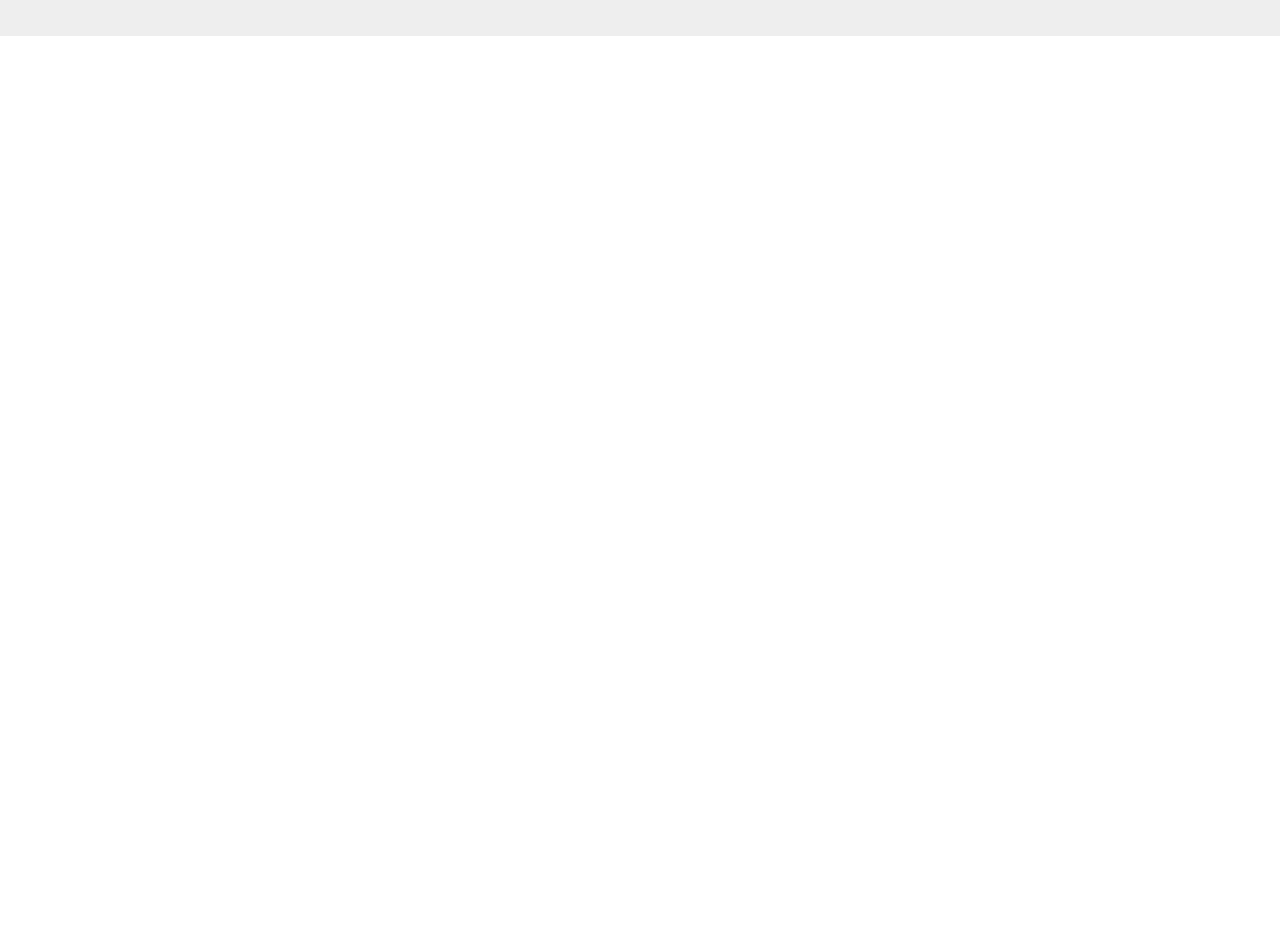
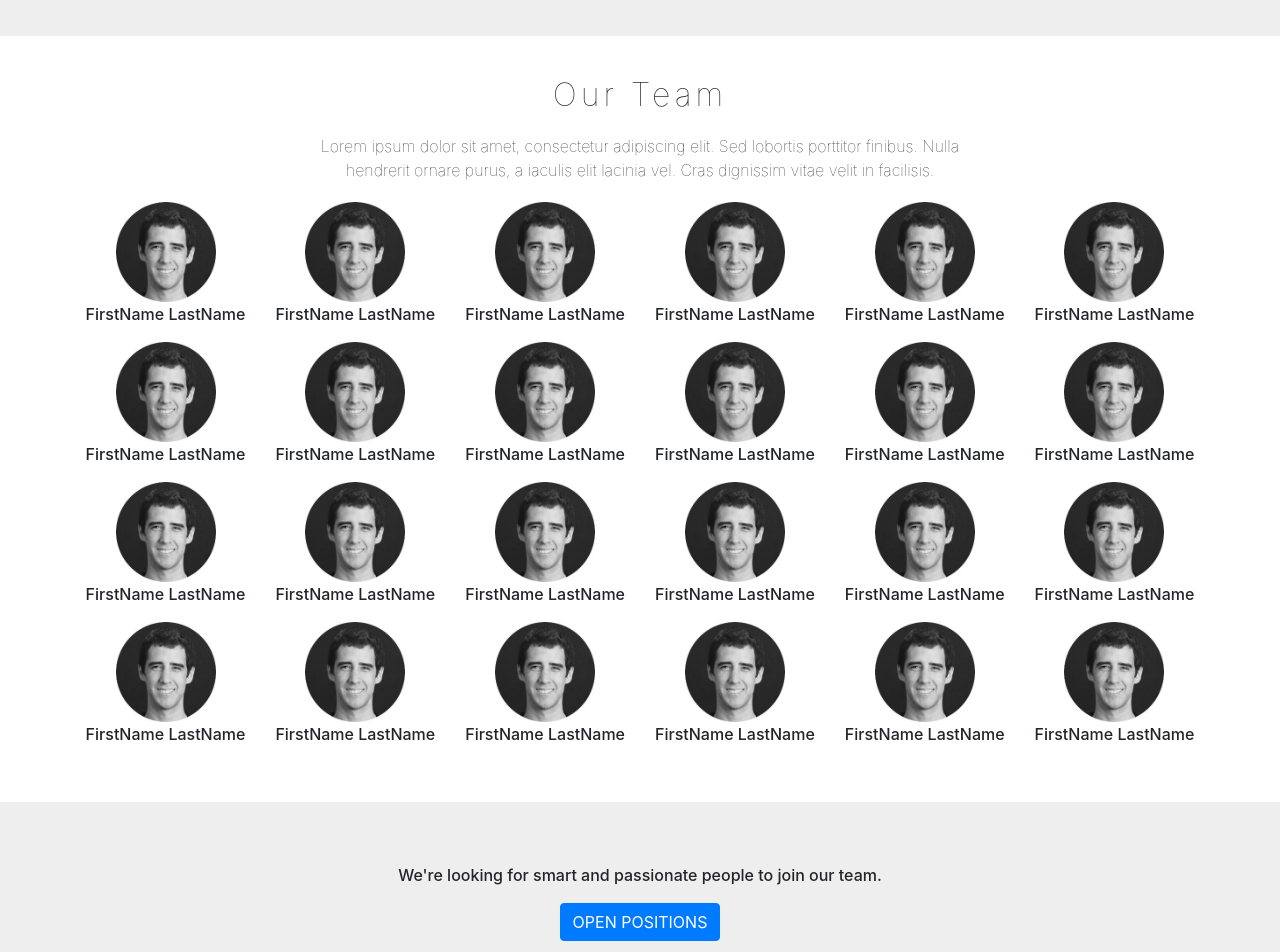
Before and after one commit to ethanvernon/company-page, a React (Create React App) app: page /about in a window 1280 px wide. Shown: the part 420-1372 px from the top of the page. Before the commit the page ends 800 px from the top, so only its background shows below. Built offline with nearby package versions, Linux system fonts and the light colour scheme.

Commit message:
About.js, Footer.js, css

```diff
--- a/src/About.js
+++ b/src/About.js
@@ -6,12 +6,14 @@ import './App.css';
 import product from './product.jpg';
 import icon from './icon.png';
 import book from './book.jpg';
+import headshot from './profile.jpg'
 import { FontAwesomeIcon } from '@fortawesome/react-fontawesome';
 import { faCoffee } from '@fortawesome/free-solid-svg-icons';
 import { faLinkedinIn } from '@fortawesome/free-brands-svg-icons';
 import { faGithub } from '@fortawesome/free-brands-svg-icons';
 import { faCodepen } from '@fortawesome/free-brands-svg-icons';
 import {faAngleDoubleUp} from '@fortawesome/free-solid-svg-icons';
+import {Footer} from './Footer';
 
 
 export class About extends Component {
@@ -29,6 +31,117 @@ export class About extends Component {
 				<p>Cras sit amet metus vel lorem hendrerit dictum. Praesent condimentum magna in tempor dapibus. Praesent lobortis suscipit nisi vitae cursus.</p>
 			</div>
 
+			<div className='team'>
+				<h2>Our Team</h2>
+				<div className='description'>
+					<p>Lorem ipsum dolor sit amet, consectetur adipiscing elit. Sed lobortis porttitor finibus. Nulla hendrerit ornare purus, a iaculis elit lacinia vel. Cras dignissim vitae velit in facilisis.</p>
+				</div>
+
+				<Col>
+					<img src={headshot}/>
+					<p>FirstName LastName</p>
+				</Col>
+				<Col>
+					<img src={headshot}/>
+					<p>FirstName LastName</p>
+				</Col>
+				<Col>
+					<img src={headshot}/>
+					<p>FirstName LastName</p>
+				</Col>
+				<Col>
+					<img src={headshot}/>
+					<p>FirstName LastName</p>
+				</Col>
+				<Col>
+					<img src={headshot}/>
+					<p>FirstName LastName</p>
+				</Col>
+				<Col>
+					<img src={headshot}/>
+					<p>FirstName LastName</p>
+				</Col>
+				<Col>
+					<img src={headshot}/>
+					<p>FirstName LastName</p>
+				</Col>
+				<Col>
+					<img src={headshot}/>
+					<p>FirstName LastName</p>
+				</Col>
+				<Col>
+					<img src={headshot}/>
+					<p>FirstName LastName</p>
+				</Col>
+				<Col>
+					<img src={headshot}/>
+					<p>FirstName LastName</p>
+				</Col>
+				<Col>
+					<img src={headshot}/>
+					<p>FirstName LastName</p>
+				</Col>
+				<Col>
+					<img src={headshot}/>
+					<p>FirstName LastName</p>
+				</Col>
+				<Col>
+					<img src={headshot}/>
+					<p>FirstName LastName</p>
+				</Col>
+				<Col>
+					<img src={headshot}/>
+					<p>FirstName LastName</p>
+				</Col>
+				<Col>
+					<img src={headshot}/>
+					<p>FirstName LastName</p>
+				</Col>
+				<Col>
+					<img src={headshot}/>
+					<p>FirstName LastName</p>
+				</Col>
+				<Col>
+					<img src={headshot}/>
+					<p>FirstName LastName</p>
+				</Col>
+				<Col>
+					<img src={headshot}/>
+					<p>FirstName LastName</p>
+				</Col>
+				<Col>
+					<img src={headshot}/>
+					<p>FirstName LastName</p>
+				</Col>
+				<Col>
+					<img src={headshot}/>
+					<p>FirstName LastName</p>
+				</Col>
+				<Col>
+					<img src={headshot}/>
+					<p>FirstName LastName</p>
+				</Col>
+				<Col>
+					<img src={headshot}/>
+					<p>FirstName LastName</p>
+				</Col>
+				<Col>
+					<img src={headshot}/>
+					<p>FirstName LastName</p>
+				</Col>
+				<Col>
+					<img src={headshot}/>
+					<p>FirstName LastName</p>
+				</Col>
+			</div>
+
+			<div className='hire-plug'>
+				<p>We're looking for smart and passionate people to join our team.</p>
+				<Button color='primary'>OPEN POSITIONS</Button>
+			</div>
+
+			<Footer/>
+
 		</div>
 	    );
   }
--- a/src/App.css
+++ b/src/App.css
@@ -350,15 +350,79 @@ li a:hover {
   background-color:#eee;
   height:200px;
   text-align:center;
-  padding:75px;
+  display:flex;
+  flex-direction: column;
+  align-items: center;
+  justify-content: center;
 }
 
 .one-line p {
-  font-size:19px;
+  font-size:18px;
   margin:0px auto;
+  width:90%;
   max-width:800px;
   font-weight:500;
 }
+
+/*-----------------------------------------Team-----------------------------------------------------------------------------*/
+/*--------------------------------------------------------------------------------------------------------------------------*/
+
+.team {
+  text-align:center;
+  margin-bottom:40px;
+}
+
+.team h2 {
+  padding-top:40px;
+  font-weight:100;
+  letter-spacing: 4px;
+  margin-bottom:20px;
+}
+
+.team .description {
+  height:fit-content;
+  width:90%;
+  max-width:700px;
+  margin:20px auto;
+}
+
+.team .description p {
+  font-weight:100;
+  max-width:700px;
+}
+
+.team img {
+  max-width:100px;
+}
+
+.team p {
+  font-weight:500;
+}
+
+.team .col {
+  width:initial !important;
+  display:inline-block;
+}
+
+/*-----------------------------------------Hire-plug------------------------------------------------------------------------*/
+/*--------------------------------------------------------------------------------------------------------------------------*/
+
+.hire-plug {
+  height:200px;
+  background-color:#eee;
+  text-align:center;
+  display:flex;
+  flex-direction: column;
+  align-items: center;
+  justify-content: center;
+  font-weight:500;
+}
+
+.hire-plug p {
+  width:80%;
+  max-width:700px;
+}
+
 
 /*--------------------------------------------------------------------------------------------------------------------------*/
 /*-----------------------------------------media queries >767px-------------------------------------------------------------*/
--- /dev/null
+++ b/src/Footer.js
@@ -0,0 +1,32 @@
+import React, { Component } from 'react';
+import 'bootstrap/dist/css/bootstrap.min.css';
+import './App.css';
+import { FontAwesomeIcon } from '@fortawesome/react-fontawesome';
+import { faLinkedinIn } from '@fortawesome/free-brands-svg-icons';
+import { faGithub } from '@fortawesome/free-brands-svg-icons';
+import { faCodepen } from '@fortawesome/free-brands-svg-icons';
+import {faAngleDoubleUp} from '@fortawesome/free-solid-svg-icons';
+
+
+export class Footer extends Component {
+	render() {
+		return (
+			<div className='footer'>
+				<div className='social-media'>
+					<a href="https://github.com/ethanvernon" target="_blank" rel="noopener noreferrer">
+						<FontAwesomeIcon icon={ faGithub } size='1x' transform="grow-10" color='gray' className='social-icons'/>
+					</a>
+					<a href="https://www.linkedin.com/in/ethanvernon/" target="_blank" rel="noopener noreferrer">
+						<FontAwesomeIcon icon={ faLinkedinIn } size='1x' transform="grow-10" color='gray' className='social-icons'/>
+					</a>
+				</div>
+				<p>Handcrafted by me © Ethan Vernon</p>
+				<div className='up-container'>
+					<a href="#top">
+						<FontAwesomeIcon icon={ faAngleDoubleUp } size='2x' transform="grow-1"  className='back-top'/>
+					</a>
+				</div>
+			</div>
+		);
+	}
+}
--- a/src/Header.js
+++ b/src/Header.js
@@ -30,7 +30,7 @@ export class Header extends Component {
 	render() {
 	return (
 		<Navbar color='light' light expand='md'>
-			<NavbarBrand href="/" className="mr-auto">Your logo</NavbarBrand>
+			<NavbarBrand href="/" className="mr-auto"><Link to="/">Your Logo</Link></NavbarBrand>
 			<NavbarToggler onClick={this.toggle} className='mr-2'/>
 			<Collapse isOpen={this.state.isOpen} navbar>
 				<Nav navbar className='ml-auto'>
--- a/src/Home.js
+++ b/src/Home.js
@@ -12,6 +12,7 @@ import { faLinkedinIn } from '@fortawesome/free-brands-svg-icons';
 import { faGithub } from '@fortawesome/free-brands-svg-icons';
 import { faCodepen } from '@fortawesome/free-brands-svg-icons';
 import {faAngleDoubleUp} from '@fortawesome/free-solid-svg-icons';
+import {Footer} from './Footer';
 
 
 export class Home extends Component {
@@ -184,22 +185,7 @@ export class Home extends Component {
 				</Row></Container>
 			</div>
 
-			<div className='footer'>
-				<div className='social-media'>
-					<a href="https://github.com/ethanvernon" target="_blank" rel="noopener noreferrer">
-						<FontAwesomeIcon icon={ faGithub } size='1x' transform="grow-10" color='gray' className='social-icons'/>
-					</a>
-					<a href="https://www.linkedin.com/in/ethanvernon/" target="_blank" rel="noopener noreferrer">
-						<FontAwesomeIcon icon={ faLinkedinIn } size='1x' transform="grow-10" color='gray' className='social-icons'/>
-					</a>
-				</div>
-				<p>Handcrafted by me © Ethan Vernon</p>
-				<div className='up-container'>
-					<a href="#top">
-						<FontAwesomeIcon icon={ faAngleDoubleUp } size='2x' transform="grow-1"  className='back-top'/>
-					</a>
-				</div>
-			</div>
+			<Footer/>
 
 		</div>
 	    );
```
Also changed, not shown: src/profile.jpg (added).
